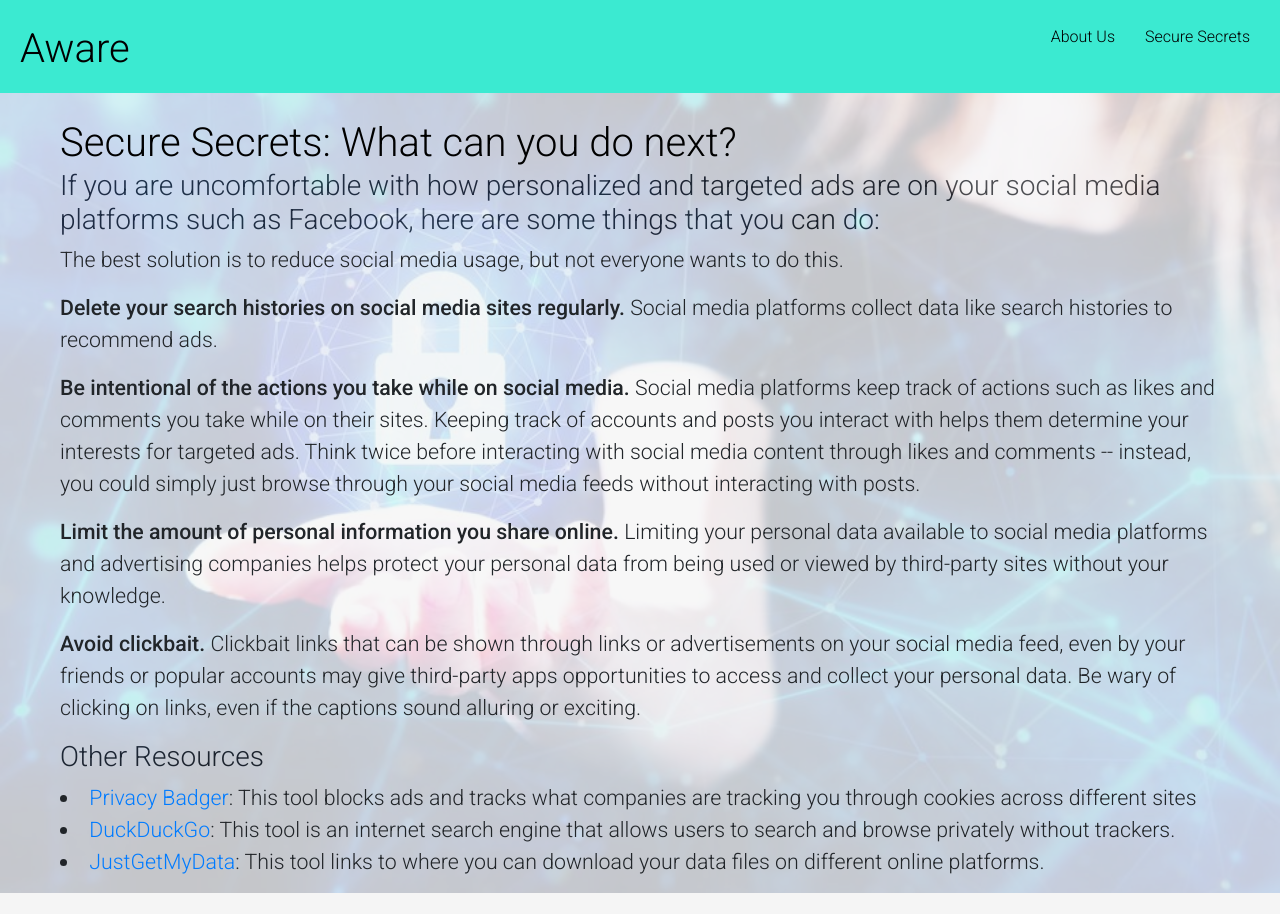
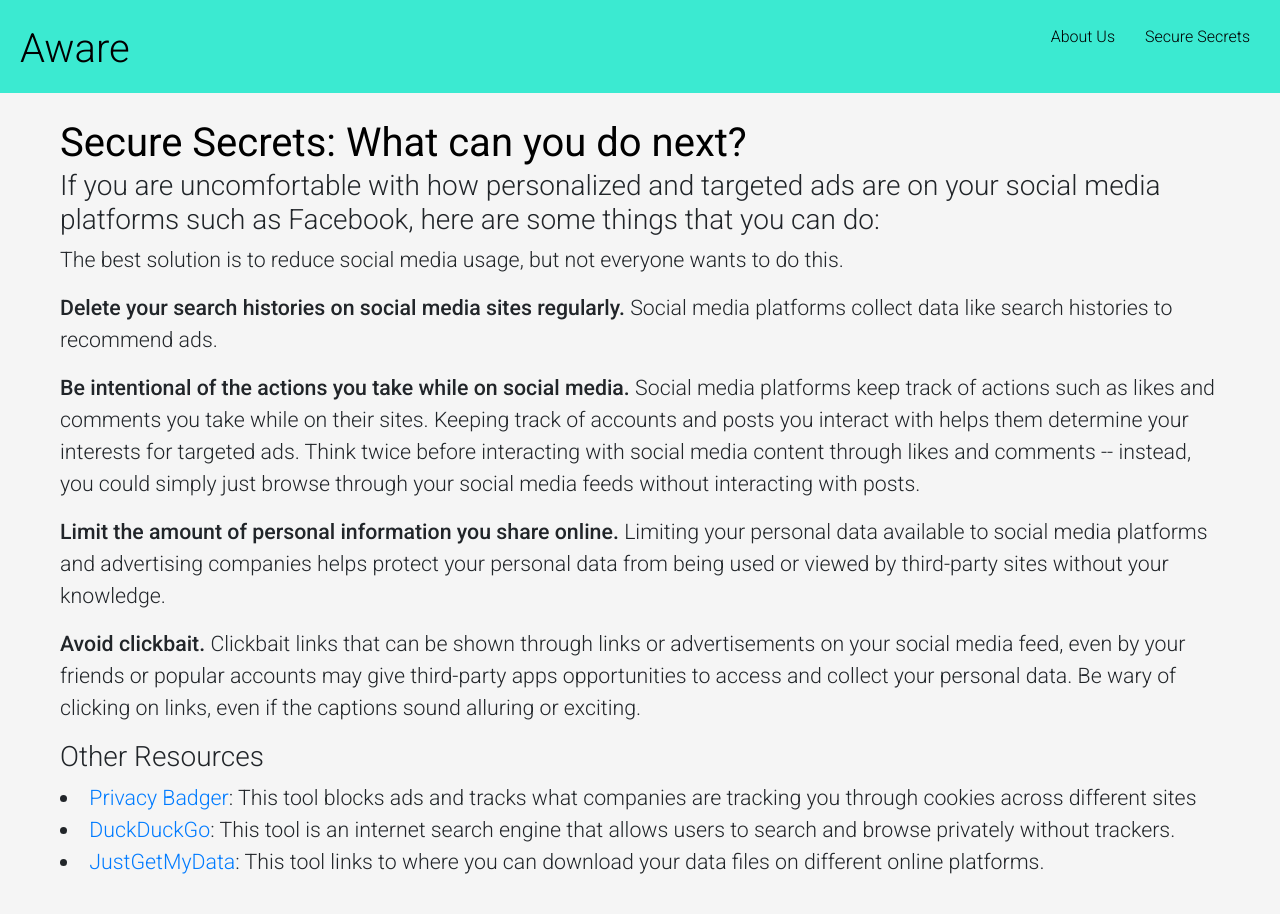
Before and after one commit to varunp27/cobraKai, a React (Create React App) app: page /#/next-steps in a window 1280 px wide. Built offline with nearby package versions, Linux system fonts and the light colour scheme.

Commit message:
Fix background secure secrets

```diff
--- a/src/App.css
+++ b/src/App.css
@@ -69,23 +69,10 @@ body, main {
   padding-bottom: 20px;
 }
 
-#next-steps-body::before {
-  content: "";
-  background-image: url("img/lock.jpg");
-  background-size: cover;
-  height: 100%;
-  position: absolute;
-  top: 93px;
-  right: 0px;
-  bottom: 0px;
-  left: 0px;
-  opacity: 0.2;
-}
-
 #next-steps-body h1 {
-  position: relative;
   color: black;
   font-size: 24;
+  font-weight: 400;
   line-height: 0.9;
   padding-top: 20px;
 }
```
